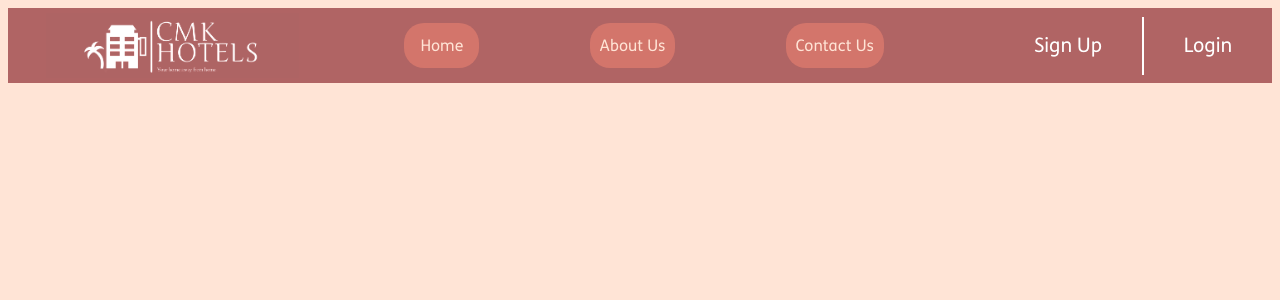
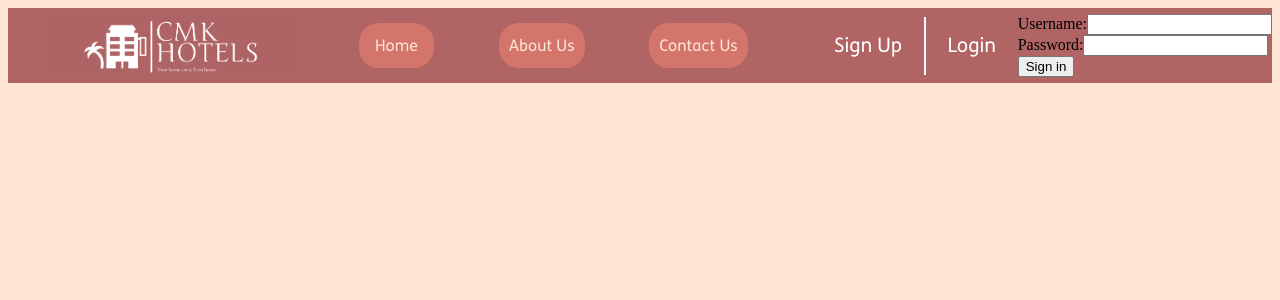
Before and after one commit to Mohamad-Kassas/CMK-Hotels, a Next.js app: page /Components/Login/login in a window 1280 px wide. Before the commit this address had no page. Shown: the top 300 px of the page. Built offline with nearby package versions, Linux system fonts and the light colour scheme.

Commit message:
Basic Login Button
Added Basic Login Button on landing page, can be editted later

```diff
--- a/src/pages/Components/Landing Page/navigationBar.jsx
+++ b/src/pages/Components/Landing Page/navigationBar.jsx
@@ -1,4 +1,5 @@
 import React, { Component } from "react";
+import Login from "../Login/login";
 import styles from "../Styles/Landing Page Styles/navigationBar.module.css";
 
 import Logo from "./logo";
@@ -54,6 +55,7 @@ class NavigationBar extends Component {
             onClickFunction={() => this.loginButtonOnClick()}
           ></NavBarButton>
         </div>
+        <div> <Login> </Login></div>
       </div>
     );
   }
--- /dev/null
+++ b/src/pages/Components/Login/login.jsx
@@ -0,0 +1,51 @@
+import React, { Component } from "react";
+
+class Login extends Component {
+  // Define state variables for the input values
+  state = {
+    Username: "",
+    Password: ""
+  }
+
+  // Define a function to handle the input change event
+  handleInputChange = (e) => {
+    this.setState({ [e.target.name]: e.target.value });
+  }
+
+  // Define a function to handle the button click event
+  handleClick = () => {
+    // Do something with the input values (e.g. log them to the console)
+    console.log(`Username: ${this.state.Username}`);
+    console.log(`Password: ${this.state.Password}`);
+  }
+
+  render() {
+    return (
+      <div>
+        <label>
+          Username:
+          <input
+            type="text"
+            name="Username"
+            value={this.state.Username}
+            onChange={this.handleInputChange}
+          />
+        </label>
+        <br />
+        <label>
+            Password:
+          <input
+            type="text"
+            name="Password"
+            value={this.state.Password}
+            onChange={this.handleInputChange}
+          />
+        </label>
+        <br />
+        <button onClick={this.handleClick}>Sign in</button>
+      </div>
+    );
+  }
+}
+
+export default Login;
```
